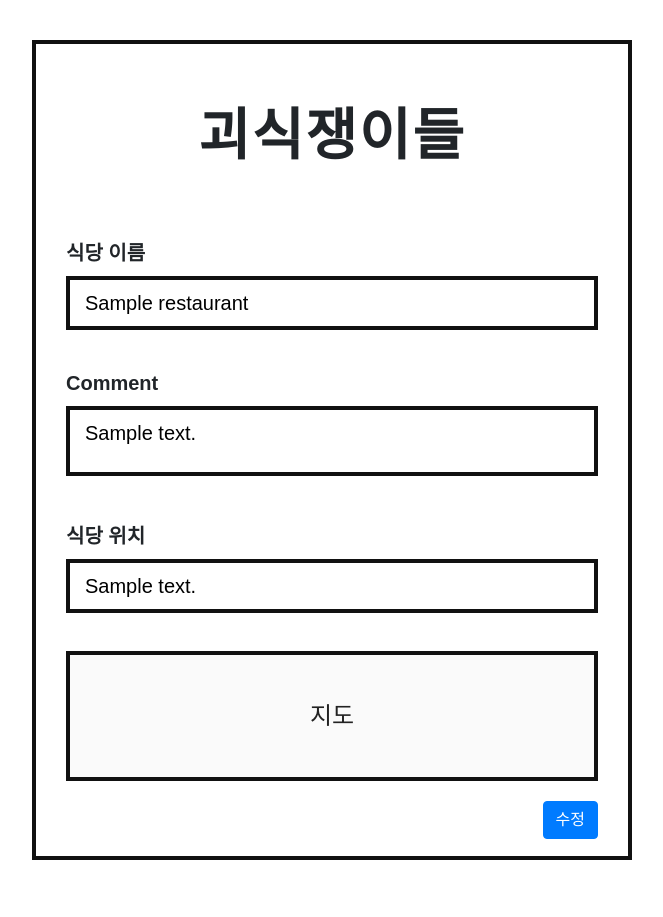
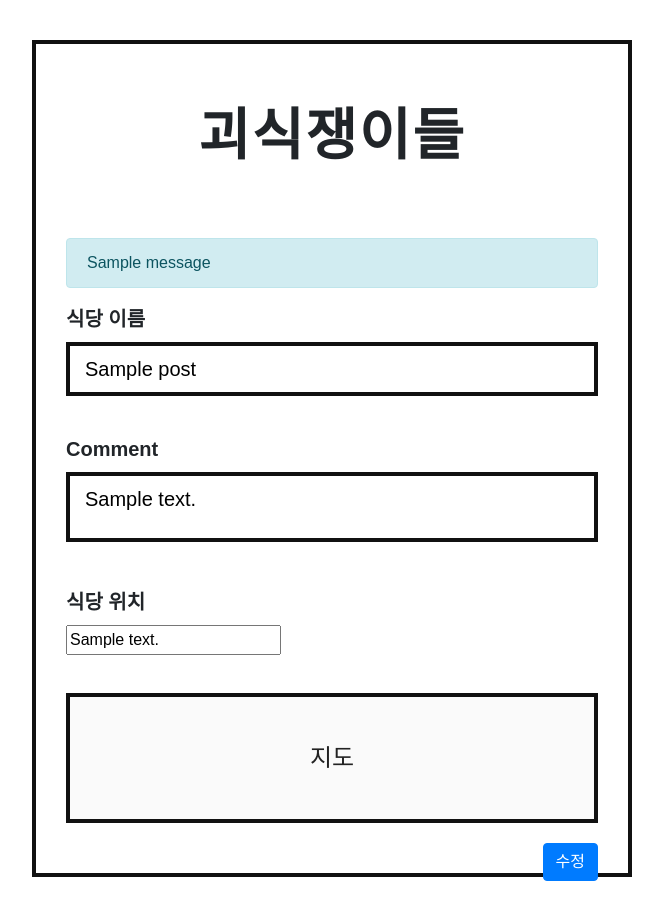
Before and after one commit to kimkimkimbo/jungleWeek00, a Flask app: template templates/edit_post.html in a window 1280 px wide. Shown: the whole page, without its empty margins (308-971 px from the left). Before the commit the page ends 860 px from the top, so only its background shows below. Run offline with Flask 3, Linux system fonts and the light colour scheme; the template is opened without the code that fills it: most values are stand-ins (such as "Sample title", 1, 10 or a date in 2020); one stand-in notice (Sample message) is shown; some web fonts are replaced.

Commit message:
게시글 추가 및 수정 작업 (리다이렉션 수정)

```diff
--- a/app.py
+++ b/app.py
@@ -2,7 +2,7 @@
 """
 #SSR 방식이라면 jsonify() 대신 redirect()나 render_template()를 써야 함
 
-from flask import Flask, render_template, request, redirect, url_for, session, jsonify
+from flask import Flask, render_template, request, redirect, url_for, session, flash
 from pymongo import MongoClient
 from models.user import create_user, get_user_by_user_id, validate_user_password
 from flask_cors import CORS
@@ -95,51 +95,118 @@ def login():
 
 
 #게시물
-@app.route('/restaurant')  # 등록 페이지
-def restaurant_page():
+@app.route('/post', methods=['GET', 'POST'])
+def post_page():
+    user_id = session.get("user_id")
+    if request.method == 'POST':
+        if user_id is None:
+            flash('로그인이 필요합니다.')
+            return redirect(url_for('post_page'))
+
+        title = request.form.get('title')
+        content = request.form.get('content')
+        address = request.form.get('address')
+
+        post = {
+            'title': title,
+            'user_id': user_id,
+            'content': content,
+            'address': address
+        }
+
+        result = db.jungle.insert_one(post)
+        post_id = str(result.inserted_id)
+        flash('등록이 완료되었습니다.')
+        return redirect(url_for('detail', id=post_id))
+        # return redirect(url_for('home'))
+
     return render_template('add_post.html')
 
-@app.route('/restaurant/post', methods=['POST'])
-def create_restaurant():
-    user_id = session.get("user_id")
 
-    if user_id is None:
-      return jsonify({'result': 'fail', 'msg': '로그인이 필요합니다.'}), 401
+@app.route('/post/<id>/edit', methods=['GET', 'POST'])
+def edit_post(id):
+    post = db.jungle.find_one({'_id': ObjectId(id)})
 
-    title_receive = request.form.get('title_give')
-    content_receive = request.form.get('content_give')
-    address_receive = request.form.get('address_give')
+    if request.method == 'POST':
+        title = request.form.get('title')
+        content = request.form.get('content')
+        address = request.form.get('address')
 
-    restaurant = {
-        'title': title_receive,
-        'user_id': user_id,
-        'content': content_receive,
-        'address': address_receive
-    }
+        db.jungle.update_one(
+            {'_id': ObjectId(id)},
+            {'$set': {
+                'title': title,
+                'content': content,
+                'address': address
+            }}
+        )
 
-    db.restaurant.insert_one(restaurant)
-    return jsonify({'result': 'success'})
+        flash('수정이 완료되었습니다.')
+        return redirect(url_for('detail', id=post_id))
+        # return redirect(url_for('home'))
 
-@app.route('/restaurant/<id>/edit')  # 수정 페이지
-def edit_restaurant_page(id):
-    restaurant = db.restaurant.find_one({'_id': ObjectId(id)})
-    return render_template('edit_post.html', restaurant=restaurant)
+    return render_template('edit_post.html', post=post)
 
-@app.route('/restaurant/<id>/update', methods=['POST'])
-def edit_restaurant(id):
-    title_receive = request.form['title_give']
-    content_receive = request.form['content_give']
-    address_receive = request.form['address_give']
 
-    db.restaurant.update_one(
-        {'_id': ObjectId(id)},
-        {'$set': {
-            'title': title_receive,
-            'content': content_receive,
-            'address': address_receive
-        }}
-    )
-    return jsonify({'result': 'success'})
+@app.route('/post/<id>/delete', methods=['POST'])
+def delete_post(id):
+    result = db.jungle.delete_one({'_id': ObjectId(id)})
+    if result.deleted_count == 1:
+        flash('삭제가 완료되었습니다.')
+    else:
+        flash('삭제할 게시글이 존재하지 않습니다.')
+    return redirect(url_for('home'))
+
+
+
+
+
+
+# @app.route('/restaurant')  # 등록 페이지
+# def restaurant_page():
+#     return render_template('add_post.html')
+
+# @app.route('/restaurant/post', methods=['POST'])
+# def create_restaurant():
+#     user_id = session.get("user_id")
+
+#     if user_id is None:
+#       return jsonify({'result': 'fail', 'msg': '로그인이 필요합니다.'}), 401
+
+#     title_receive = request.form.get('title_give')
+#     content_receive = request.form.get('content_give')
+#     address_receive = request.form.get('address_give')
+
+#     restaurant = {
+#         'title': title_receive,
+#         'user_id': user_id,
+#         'content': content_receive,
+#         'address': address_receive
+#     }
+
+#     db.restaurant.insert_one(restaurant)
+#     return jsonify({'result': 'success'})
+
+# @app.route('/restaurant/<id>/edit')  # 수정 페이지
+# def edit_restaurant_page(id):
+#     restaurant = db.restaurant.find_one({'_id': ObjectId(id)})
+#     return render_template('edit_post.html', restaurant=restaurant)
+
+# @app.route('/restaurant/<id>/update', methods=['POST'])
+# def edit_restaurant(id):
+#     title_receive = request.form['title_give']
+#     content_receive = request.form['content_give']
+#     address_receive = request.form['address_give']
+
+#     db.restaurant.update_one(
+#         {'_id': ObjectId(id)},
+#         {'$set': {
+#             'title': title_receive,
+#             'content': content_receive,
+#             'address': address_receive
+#         }}
+#     )
+#     return jsonify({'result': 'success'})
 
 #댓글
 
--- a/static/js/script.js
+++ b/static/js/script.js
@@ -1,66 +1,87 @@
-function postRestaurant() {
-  let restaurant = $('#restaurant').val();
-  let comment = $('#comment').val();
-  let location = $('#location').val();
+// function postRestaurant() {
+//   let restaurant = $('#restaurant').val();
+//   let comment = $('#comment').val();
+//   let location = $('#location').val();
 
-  if (restaurant === "") {
-    alert("식당 이름을 입력해 주세요.");
-    $('#restaurant').focus();
-    return;
-  } else if (location === "") {
-    alert("주소를 입력해 주세요.");
-    $('#location').focus();
-    return;
-  }
+//   if (restaurant === "") {
+//     alert("식당 이름을 입력해 주세요.");
+//     $('#restaurant').focus();
+//     return;
+//   } else if (location === "") {
+//     alert("주소를 입력해 주세요.");
+//     $('#location').focus();
+//     return;
+//   }
 
-  $.ajax({
-    type: "POST",
-    url: "/restaurant/post",
-    data: {
-      'title_give': restaurant,
-      'content_give': comment,
-      'address_give': location
-    },
-    success: function (response) {
-      if (response["result"] === "success") {
-        alert("포스팅 성공!");
-        window.location.href = '/';  // 또는 detail 페이지로 이동
-      } else {
-        alert("서버 오류!");
-      }
-    },
-    error: function (xhr) {
-      // 서버에서 HTTP 에러 응답 (예: 401, 500 등)을 보낸 경우
-      if (xhr.status === 401) {
-        alert("로그인이 필요합니다.");
-        window.location.href = '/login';  // 로그인 페이지로 이동할 수도 있음
-      } else {
-        alert("알 수 없는 오류가 발생했습니다. 다시 시도해 주세요.");
-      }
-    }
-  });
-}
+//   $.ajax({
+//     type: "POST",
+//     url: "/restaurant/post",
+//     data: {
+//       'title_give': restaurant,
+//       'content_give': comment,
+//       'address_give': location
+//     },
+//     success: function (response) {
+//       if (response["result"] === "success") {
+//         alert("포스팅 성공!");
+//         window.location.href = '/';  // 또는 detail 페이지로 이동
+//       } else {
+//         alert("서버 오류!");
+//       }
+//     },
+//     error: function (xhr) {
+//       // 서버에서 HTTP 에러 응답 (예: 401, 500 등)을 보낸 경우
+//       if (xhr.status === 401) {
+//         alert("로그인이 필요합니다.");
+//         window.location.href = '/login';  // 로그인 페이지로 이동할 수도 있음
+//       } else {
+//         alert("알 수 없는 오류가 발생했습니다. 다시 시도해 주세요.");
+//       }
+//     }
+//   });
+// }
 
-function editRestaurant(id) {
-  let title = $('#restaurant').val();
-  let content = $('#comment').val();
-  let address = $('#location').val();
+// function editRestaurant(id) {
+//   let title = $('#restaurant').val();
+//   let content = $('#comment').val();
+//   let address = $('#location').val();
 
-  $.ajax({
-    type: 'POST',
-    url: `/restaurant/${id}/update`,
-    data: {
-      'title_give': title,
-      'content_give': content,
-      'address_give': address
-    },
-    success: function (response) {
-      if (response.result === 'success') {
-        alert('수정되었습니다!');
-        window.location.href = '/';
-      } else {
-        alert('수정 실패');
-      }
-    }
-  });
-}
+//   $.ajax({
+//     type: 'POST',
+//     url: `/restaurant/${id}/update`,
+//     data: {
+//       'title_give': title,
+//       'content_give': content,
+//       'address_give': address
+//     },
+//     success: function (response) {
+//       if (response.result === 'success') {
+//         alert('수정되었습니다!');
+//         window.location.href = '/';
+//       } else {
+//         alert('수정 실패');
+//       }
+//     }
+//   });
+// }
+
+
+// document.addEventListener('DOMContentLoaded', function() {
+//   var flashMessage = document.getElementById('flash-messages');
+
+//   if (flashMessage) {
+//     var message = flashMessage.getAttribute('data-flash');  // 메시지 속성 가져오기
+//     if (message) {
+//       alert(message);  // 메시지가 있으면 alert로 표시
+//     }
+//   }
+// });
+
+
+// document.addEventListener('DOMContentLoaded', function () {
+//   const params = new URLSearchParams(window.location.search);
+//   const msg = params.get('msg');
+//   if (msg) {
+//     alert(msg);
+//   }
+// });
--- a/templates/edit_post.html
+++ b/templates/edit_post.html
@@ -1,5 +1,5 @@
 <!--
-게시물을 수정정하는 페이지입니다.
+게시물을 수정하는 페이지입니다.
 게시물 제목, 내용을 받습니다. 제목은 필수 입력 사항
 게시물 내용은 필수 입력 사항이 아닙니다.
 게시물 제목은 100자 이내로 입력해야 합니다.
@@ -146,24 +146,36 @@ post
 <body>
   <div class="container">
     <div class="title">괴식쟁이들</div>
-    <form>
+
+    <!-- Flash 메시지 출력 -->
+    {% with messages = get_flashed_messages() %}
+      {% if messages %}
+        <div class="flash-message">
+          {% for msg in messages %}
+            <div class="alert alert-info">{{ msg }}</div>
+          {% endfor %}
+        </div>
+      {% endif %}
+    {% endwith %}
+
+    <form method="POST" action="{{ url_for('edit_post', id=post._id) }}">
       <div class="form-group">
-        <label class="form-label" for="restaurant">식당 이름</label>
-        <input class="form-input" type="text" id="restaurant" name="restaurant" value="{{ restaurant.title if restaurant else '' }}" autocomplete="off" placeholder="식당 이름을 입력해 주세요.">
+        <label class="form-label" for="title">식당 이름</label>
+        <input class="form-input" type="text" id="title" name="title" value="{{ post.title }}" autocomplete="off" placeholder="식당 이름을 입력해 주세요.">
       </div>
       <div class="form-group">
-        <label class="form-label" for="comment">Comment</label>
-        <textarea class="form-textarea" id="comment" name="comment" placeholder="내용을 입력해 주세요.">{{ restaurant.content if restaurant else '' }}</textarea>
+        <label class="form-label" for="content">Comment</label>
+        <textarea class="form-textarea" id="content" name="content" placeholder="내용을 입력해 주세요.">{{ post.content }}</textarea>
       </div>
       <div class="form-group">
-        <label class="form-label" for="location">식당 위치</label>
-        <div class="location-group">
-          <input class="location-input" type="text" id="location" name="location" value="{{ restaurant.address if restaurant else '' }}" autocomplete="off" placeholder="주소를 입력해 주세요.">
+        <label class="form-label" for="address">식당 위치</label>
+        <div class="address-group">
+          <input class="address-input" type="text" id="address" name="address" value="{{ post.address }}" autocomplete="off" placeholder="주소를 입력해 주세요.">
         </div>
       </div>
       <div class="map-box">지도</div>
+      <button type="submit" class="btn btn-primary save-btn">수정</button>
     </form>
-    <button type="button" class="btn btn-primary save-btn" onclick="editRestaurant('{{ restaurant._id }}')">수정</button>
   </div>
 </body>
 
```
Also changed, not shown: templates/add_post.html (+21 -9 lines).
